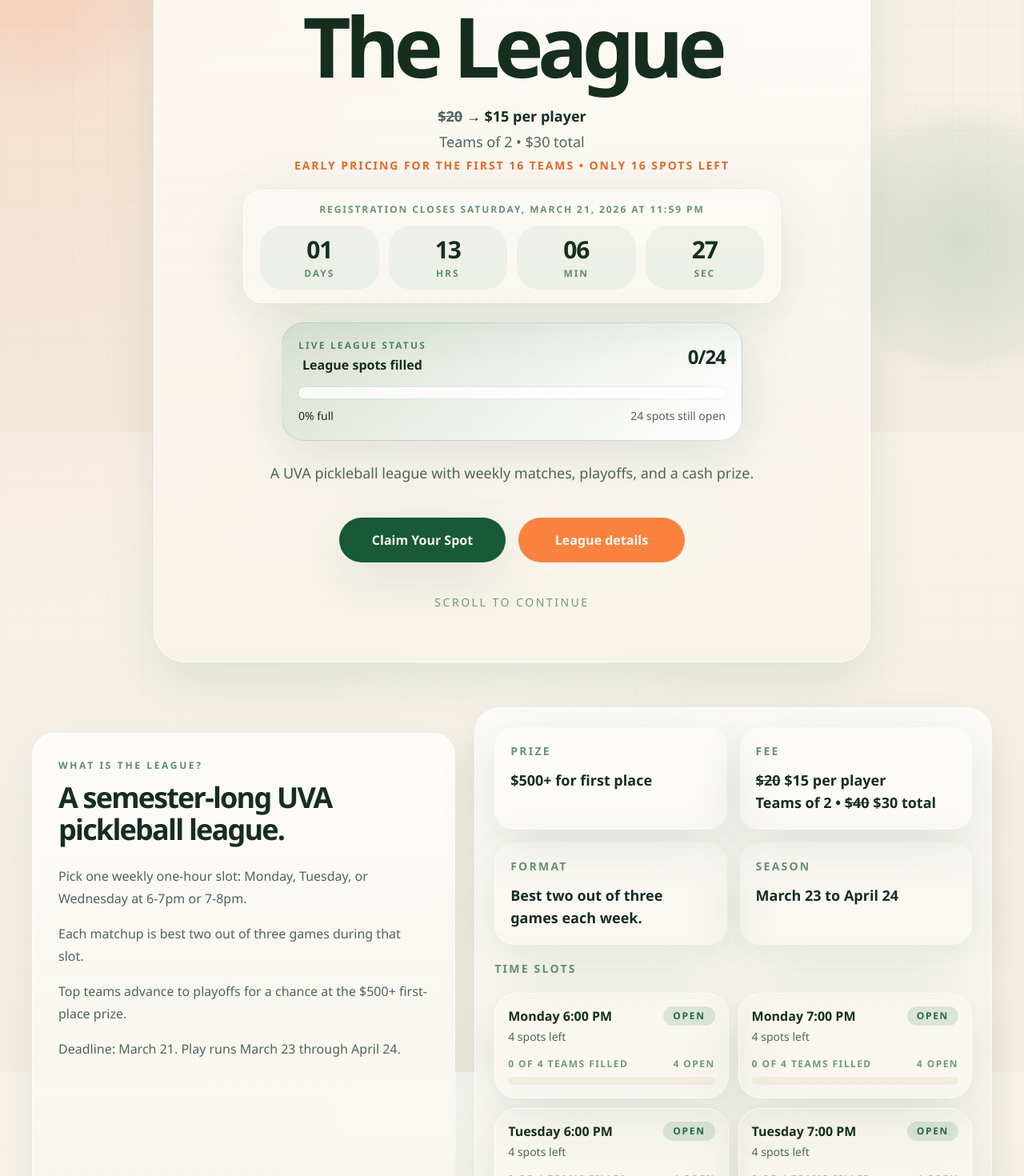
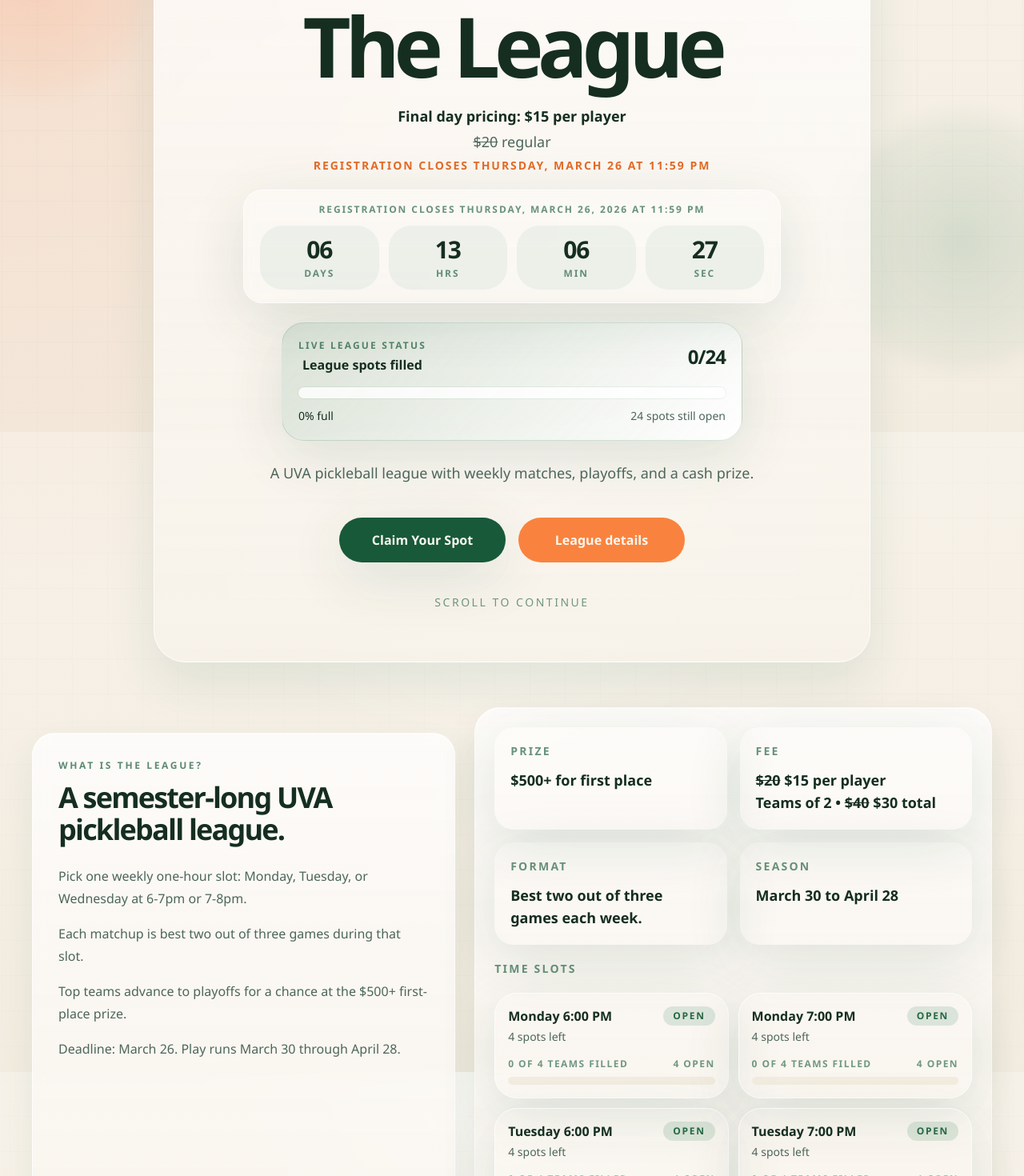
Before and after one commit to jays226/TheLeague, a Next.js app: page / in a window 1280 px wide. Shown: the part 260-1730 px from the top of the page at 80% size. Built offline with nearby package versions, Linux system fonts and the light colour scheme; no server answers; the database is empty.

Commit message:
Extend registration deadline and season dates

```diff
--- a/app/page.tsx
+++ b/app/page.tsx
@@ -73,11 +73,13 @@
                   {earlyPricingActive ? (
                     <>
                       <span className="block text-center font-semibold text-foreground">
-                        <span className="line-through text-muted-foreground">$20</span> → $15 per player
+                        Final day pricing: $15 per player
                       </span>
-                      <span className="block text-center">Teams of 2 • $30 total</span>
+                      <span className="block text-center">
+                        <span className="line-through">$20</span> regular
+                      </span>
                       <span className="mt-1 block text-center text-sm font-semibold uppercase tracking-[0.14em] text-[hsl(22_78%_52%)]">
-                        Early pricing for the first 16 teams • Only {Math.max(16 - approvedTeamCount, 0)} spots left
+                        Registration closes Thursday, March 26 at 11:59 PM
                       </span>
                     </>
                   ) : (
@@ -161,7 +163,7 @@
                   <p>
                     Top teams advance to playoffs for a chance at the $500+ first-place prize.
                   </p>
-                  <p>Deadline: March 21. Play runs March 23 through April 24.</p>
+                  <p>Deadline: March 26. Play runs March 30 through April 28.</p>
                 </div>
               </Card>
 
@@ -201,7 +203,7 @@
                     <p className="text-sm font-semibold uppercase tracking-[0.16em] text-primary/65">
                       Season
                     </p>
-                    <p className="mt-3 text-lg font-semibold text-foreground">March 23 to April 24</p>
+                    <p className="mt-3 text-lg font-semibold text-foreground">March 30 to April 28</p>
                   </div>
                 </div>
                 <div className="mt-5">
@@ -309,7 +311,7 @@
                           Register for The League
                         </h2>
                         <p className="mt-2 text-sm leading-6 text-muted-foreground">
-                          Registration closes Saturday, March 21, 2026 at 11:59 PM.
+                          Registration closes Thursday, March 26, 2026 at 11:59 PM.
                         </p>
                         <p className="mt-2 text-sm leading-6 text-muted-foreground">
                           Add both players, create a team password, and complete payment to unlock slot selection.
--- a/components/registration-countdown.tsx
+++ b/components/registration-countdown.tsx
@@ -2,7 +2,7 @@
 
 import { useEffect, useState } from "react";
 
-const deadline = new Date("2026-03-21T23:59:00-04:00").getTime();
+const deadline = new Date("2026-03-26T23:59:00-04:00").getTime();
 
 function getTimeLeft() {
   const diff = Math.max(deadline - Date.now(), 0);
@@ -44,7 +44,7 @@
   return (
     <div className="mx-auto mt-5 max-w-2xl rounded-[24px] border border-white/70 bg-white/72 px-4 py-4 text-center shadow-soft backdrop-blur sm:px-5">
       <p className="text-center text-[11px] font-semibold uppercase tracking-[0.14em] text-primary/65 sm:text-xs sm:tracking-[0.16em]">
-        Registration closes Saturday, March 21, 2026 at 11:59 PM
+        Registration closes Thursday, March 26, 2026 at 11:59 PM
       </p>
       <div className="mt-3 grid grid-cols-4 gap-2 sm:gap-3">
         {[
```
